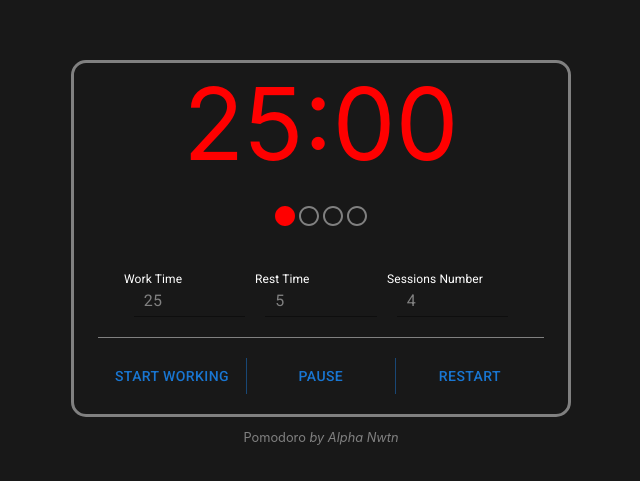
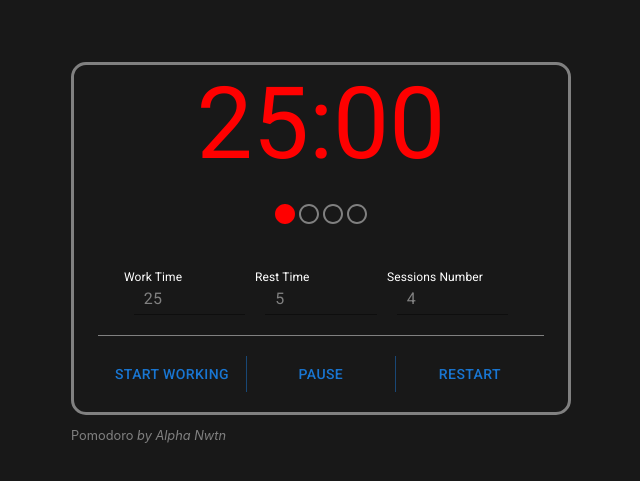
Before and after one commit to alphanwtn/react-pomodoro, a React (Create React App) app: page / in a window 1280 px wide. Shown: the part 141-622 px from the top of the page, without its empty margins (319-959 px from the left). Built offline with nearby package versions, Linux system fonts and the light colour scheme.

Commit message:
cleaner CSS

```diff
--- a/src/App.css
+++ b/src/App.css
@@ -1,10 +1,11 @@
 body {
-  font-family: "roboto", serif;
-  text-align: center;
   height: 100vh;
 }
 
 #app-field {
+  font-family: "roboto", serif;
+  text-align: center;
+  width: 500px;
   border: 3px grey solid;
   border-radius: 15px;
   top: 50%;
--- a/src/index.css
+++ b/src/index.css
@@ -1,4 +1,5 @@
 body {
+  height: 100vh;
   background-color: rgb(24, 24, 24);
   margin: 0;
   font-family: -apple-system, BlinkMacSystemFont, "Segoe UI", "Roboto", "Oxygen",
@@ -15,7 +16,3 @@ code {
   font-family: source-code-pro, Menlo, Monaco, Consolas, "Courier New",
     monospace;
 }
-
-#root {
-  width: 500px;
-}
```
